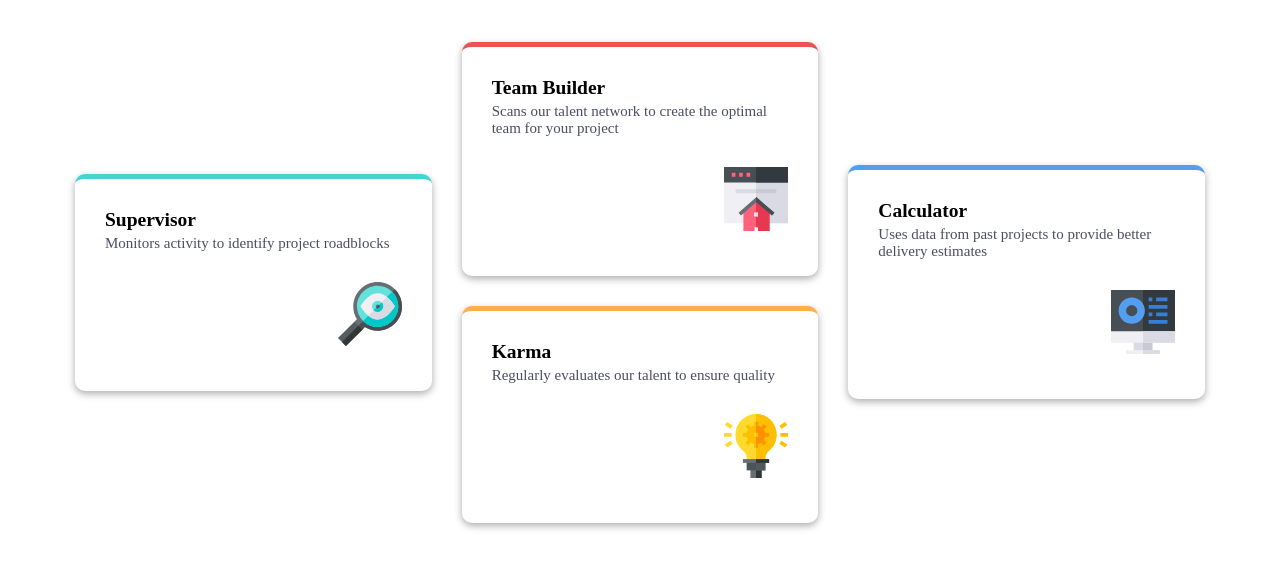
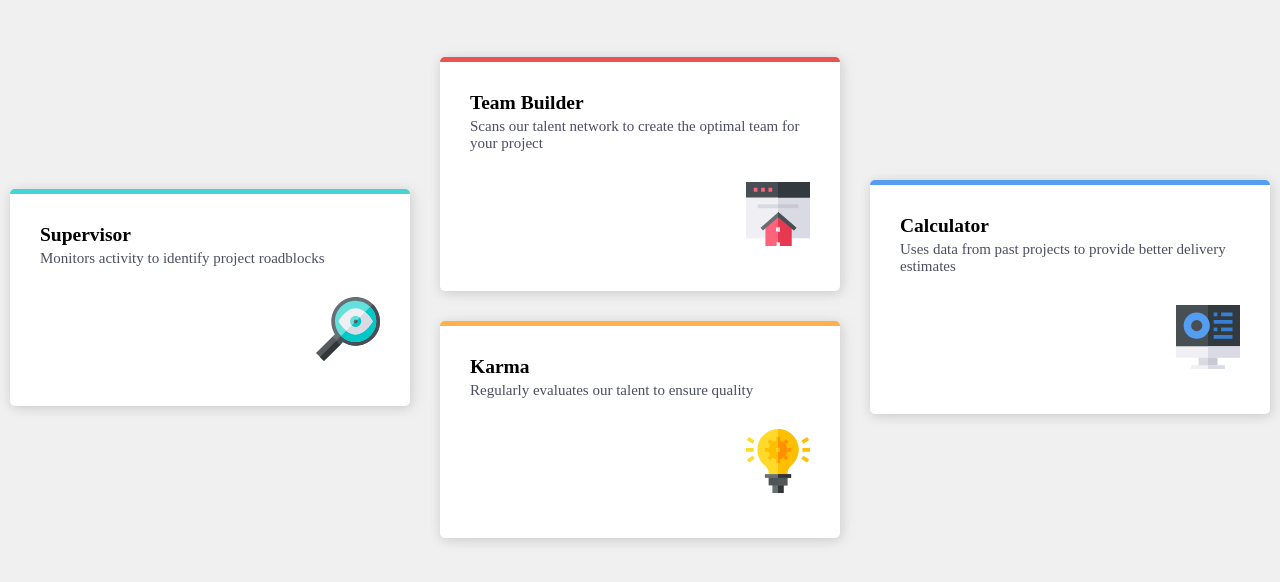
Before and after one commit to Cyber-Enthusiast-hub/four-card-feature-section, a plain HTML site: page index.html in a window 1280 px wide. Shown: the part 228-810 px from the top of the page. Drawn offline with Linux system fonts and the light colour scheme; a web font is replaced by a local one.

Commit message:
Update style.css

```diff
--- a/style.css
+++ b/style.css
@@ -44,6 +44,7 @@ body {
   font-family: Poppins;
   margin: 3rem 2rem;
   height: 100%;
+  background-color: rgb(240, 240, 240);
 }
 
 header {
@@ -83,15 +84,15 @@ main {
 section {
   width: 100%;
   max-width: 400px;
-  box-shadow: -2px 2px 6px rgba(0, 0, 0, 0.1), 2px 2px 6px rgba(0, 0, 0, 0.1),
-    0px 4px 8px rgba(0, 0, 0, 0.15);
+  box-shadow: -2px 2px 10px rgba(122, 122, 122, 0.1),
+    2px 2px 10px rgba(122, 122, 122, 0.1), 4px 2px 15px rgba(122, 122, 122, 0.1);
   padding: 2rem 2rem;
   padding-bottom: 3rem;
-  border-radius: 10px;
+  border-radius: 5px;
   display: flex;
   flex-direction: column;
   gap: 2rem;
-  height: fit-content;
+  background-color: white;
 }
 
 @media (min-width: 850px) {
@@ -107,7 +108,7 @@ section {
   }
 
   body {
-    margin: 5rem;
+    margin: 6rem 0;
   }
 }
 
```
